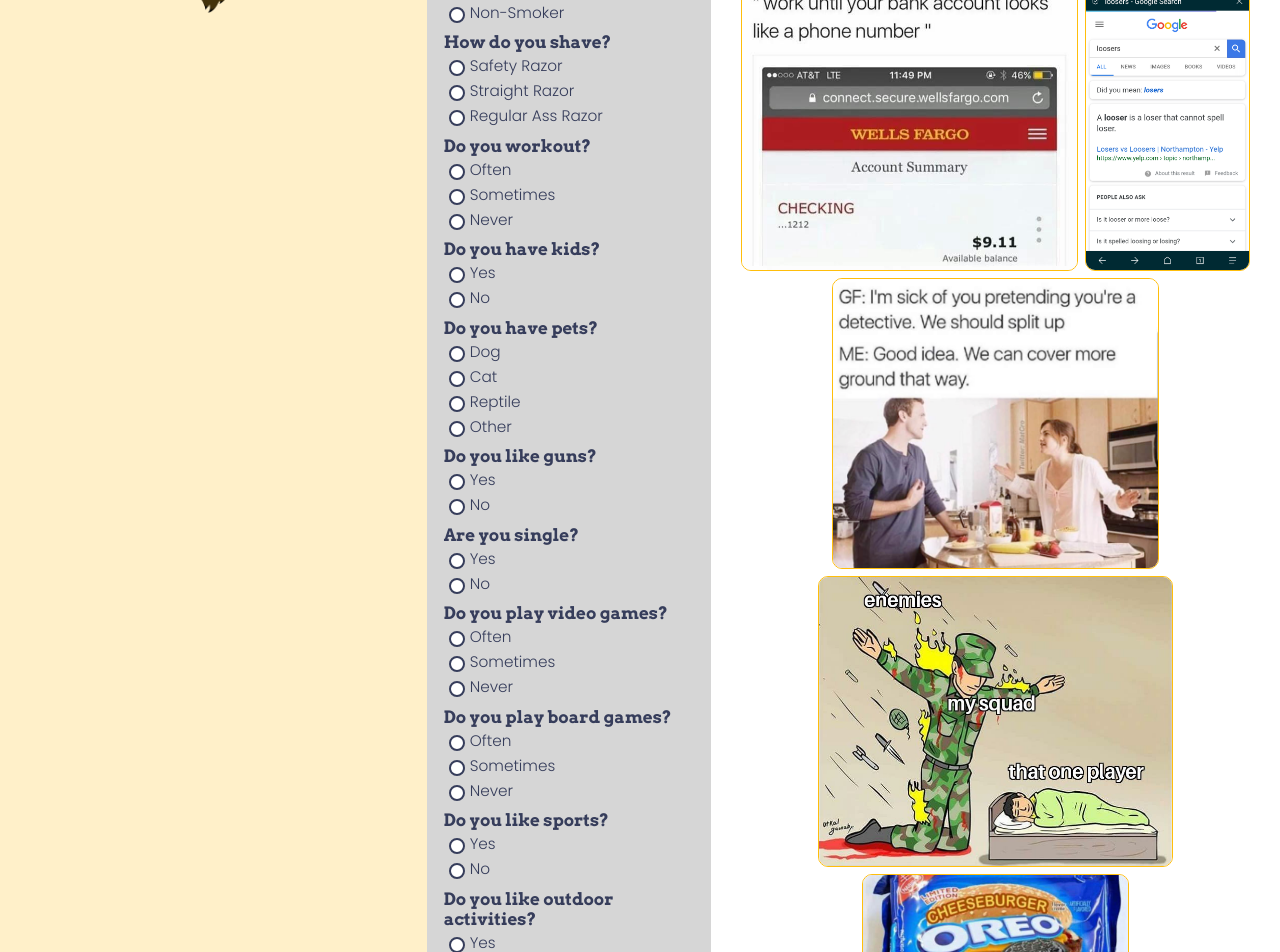
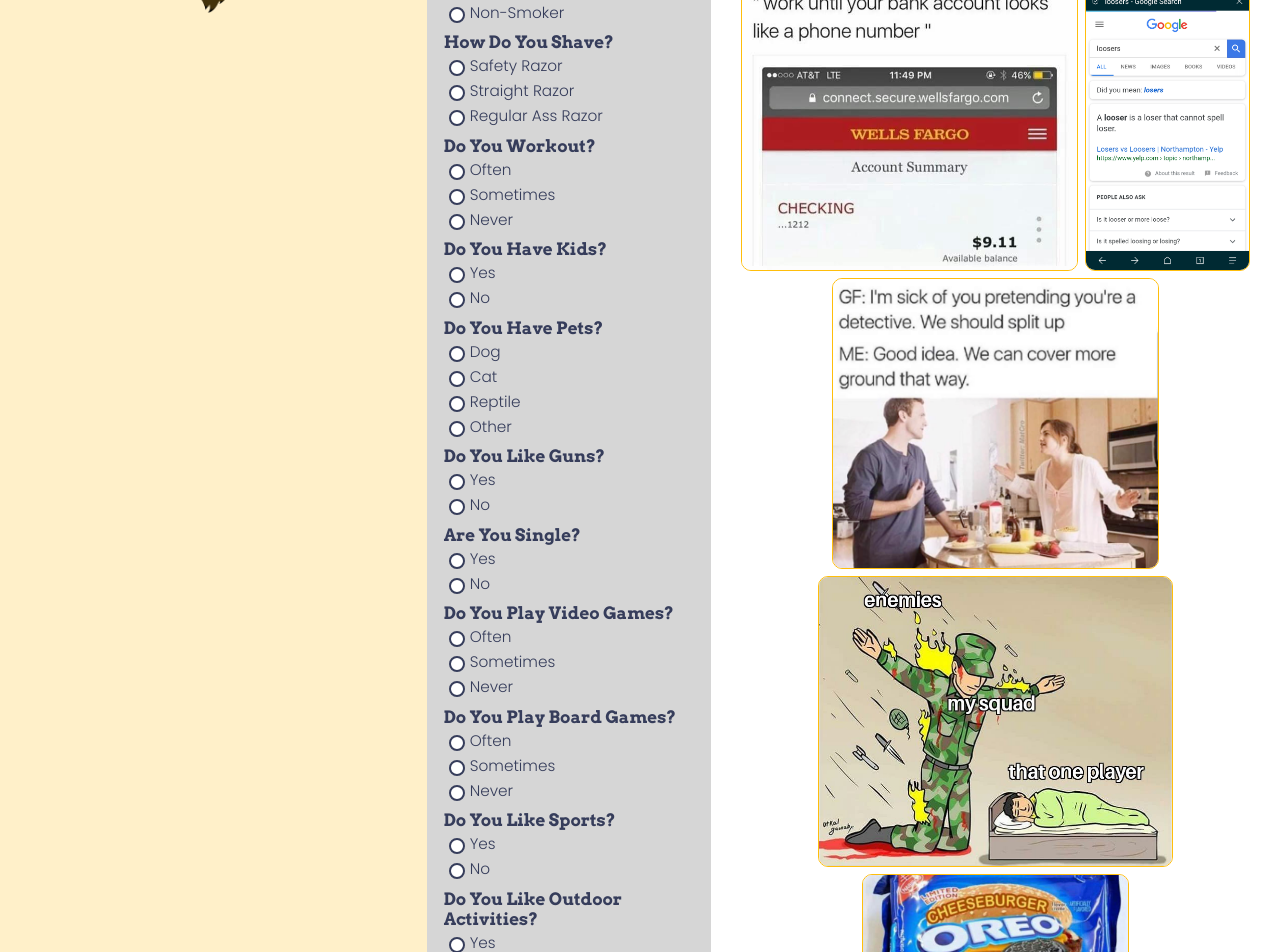
Before and after one commit to benjaminkent/findabro, a React (Create React App) app in the folder client/: page /edit-profile in a window 1280 px wide. Shown: the part 500-1452 px from the top of the page. Built offline with nearby package versions, Linux system fonts and the light colour scheme; what auth0-js would draw is missing.

Commit message:
updated label on form input questions

```diff
--- a/client/src/Components/UserEdit.jsx
+++ b/client/src/Components/UserEdit.jsx
@@ -20,7 +20,7 @@
                   title="Back to the main screen"
                 >
                   <p>Cancel Edit</p>
-                  <i class="fas fa-ban cancel-edit-back" />
+                  <i className="fas fa-ban cancel-edit-back" />
                 </Link>
               </div>
               <div className="edit-name-location">
@@ -52,7 +52,9 @@
               </p>
               <div className="about-underline" />
               <fieldset className="about-questions">
-                <p className="question">What is your favorite drink?</p>
+                <label htmlFor="drink" className="question">
+                  What is your favorite drink?
+                </label>
                 <div className="edit-answers">
                   <div className="radio-edits">
                     <input
@@ -102,7 +104,9 @@
                 </div>
               </fieldset>
               <article className="about-questions">
-                <p className="question">What do you smoke?</p>
+                <label htmlFor="smoke" className="question">
+                  What do you smoke?
+                </label>
                 <div className="edit-answers">
                   <div className="radio-edits">
                     <input
@@ -152,14 +156,16 @@
                 </div>
               </article>
               <article className="about-questions">
-                <p className="question">How do you shave?</p>
+                <label htmlFor="shave" className="question">
+                  How do you shave?
+                </label>
                 <div className="edit-answers">
                   <div className="radio-edits">
                     <input
                       className="radio"
                       type="radio"
                       name="shave"
-                      value="safety razor"
+                      value="safety-razor"
                     />
                     <label>safety razor</label>
                   </div>
@@ -168,7 +174,7 @@
                       className="radio"
                       type="radio"
                       name="shave"
-                      value="straight razor"
+                      value="straight-razor"
                     />
                     <label>straight razor</label>
                   </div>
@@ -177,14 +183,16 @@
                       className="radio"
                       type="radio"
                       name="shave"
-                      value="regular ass razor"
+                      value="regular-ass-razor"
                     />
                     <label>regular ass razor</label>
                   </div>
                 </div>
               </article>
               <article className="about-questions">
-                <p className="question">Do you workout?</p>
+                <label htmlFor="workout" className="question">
+                  Do you workout?
+                </label>
                 <div className="edit-answers">
                   <div className="radio-edits">
                     <input
@@ -216,7 +224,9 @@
                 </div>
               </article>
               <article className="about-questions">
-                <p className="question">Do you have kids?</p>
+                <label htmlFor="kids" className="question">
+                  Do you have kids?
+                </label>
                 <div className="edit-answers">
                   <div className="radio-edits">
                     <input
@@ -239,7 +249,9 @@
                 </div>
               </article>
               <article className="about-questions">
-                <p className="question">Do you have pets?</p>
+                <label htmlFor="pets" className="question">
+                  Do you have pets?
+                </label>
                 <div className="edit-answers">
                   <div className="radio-edits">
                     <input
@@ -280,7 +292,9 @@
                 </div>
               </article>
               <article className="about-questions">
-                <p className="question">Do you like guns?</p>
+                <label htmlFor="guns" className="question">
+                  Do you like guns?
+                </label>
                 <div className="edit-answers">
                   <div className="radio-edits">
                     <input
@@ -303,7 +317,9 @@
                 </div>
               </article>
               <article className="about-questions">
-                <p className="question">Are you single?</p>
+                <label htmlFor="single" className="question">
+                  Are you single?
+                </label>
                 <div className="edit-answers">
                   <div className="radio-edits">
                     <input
@@ -326,13 +342,15 @@
                 </div>
               </article>
               <article className="about-questions">
-                <p className="question">Do you play video games?</p>
+                <label htmlFor="video-games" className="question">
+                  Do you play video games?
+                </label>
                 <div className="edit-answers">
                   <div className="radio-edits">
                     <input
                       className="radio"
                       type="radio"
-                      name="video games"
+                      name="video-games"
                       value="often"
                     />
                     <label>often</label>
@@ -341,7 +359,7 @@
                     <input
                       className="radio"
                       type="radio"
-                      name="video games"
+                      name="video-games"
                       value="sometimes"
                     />
                     <label>sometimes</label>
@@ -350,7 +368,7 @@
                     <input
                       className="radio"
                       type="radio"
-                      name="video games"
+                      name="video-games"
                       value="never"
                     />
                     <label>never</label>
@@ -358,13 +376,15 @@
                 </div>
               </article>
               <article className="about-questions">
-                <p className="question">Do you play board games?</p>
+                <label htmlFor="board-games" className="question">
+                  Do you play board games?
+                </label>
                 <div className="edit-answers">
                   <div className="radio-edits">
                     <input
                       className="radio"
                       type="radio"
-                      name="board games"
+                      name="board-games"
                       value="often"
                     />
                     <label>often</label>
@@ -373,7 +393,7 @@
                     <input
                       className="radio"
                       type="radio"
-                      name="board games"
+                      name="board-games"
                       value="sometimes"
                     />
                     <label>sometimes</label>
@@ -382,7 +402,7 @@
                     <input
                       className="radio"
                       type="radio"
-                      name="board games"
+                      name="board-games"
                       value="never"
                     />
                     <label>never</label>
@@ -390,7 +410,9 @@
                 </div>
               </article>
               <article className="about-questions">
-                <p className="question">Do you like sports?</p>
+                <label htmlFor="sports" className="question">
+                  Do you like sports?
+                </label>
                 <div className="edit-answers">
                   <div className="radio-edits">
                     <input
@@ -413,13 +435,15 @@
                 </div>
               </article>
               <article className="about-questions">
-                <p className="question">Do you like outdoor activities?</p>
+                <label htmlFor="outdoor-activities" className="question">
+                  Do you like outdoor activities?
+                </label>
                 <div className="edit-answers">
                   <div className="radio-edits">
                     <input
                       className="radio"
                       type="radio"
-                      name="outdoor activities"
+                      name="outdoor-activities"
                       value="yes"
                     />
                     <label>yes</label>
@@ -428,7 +452,7 @@
                     <input
                       className="radio"
                       type="radio"
-                      name="outdoor activities"
+                      name="outdoor-activities"
                       value="no"
                     />
                     <label>no</label>
@@ -474,7 +498,9 @@
             </div>
             <div>
               <Link className="link-no-underline" to="profile">
-                <button className="submit">Submit Profile</button>
+                <button type="submit" className="submit">
+                  Submit Profile
+                </button>
               </Link>
             </div>
           </section>
--- a/client/src/useredit.scss
+++ b/client/src/useredit.scss
@@ -96,6 +96,8 @@
 
 .question {
   font-size: 1rem;
+  text-transform: capitalize;
+  font-family: $arvo;
 }
 
 .submit {
```
